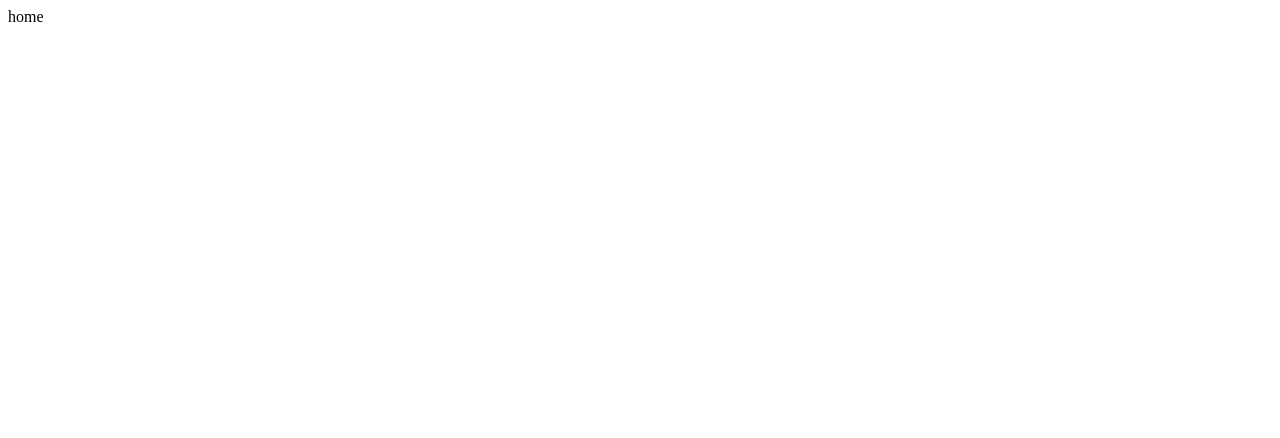
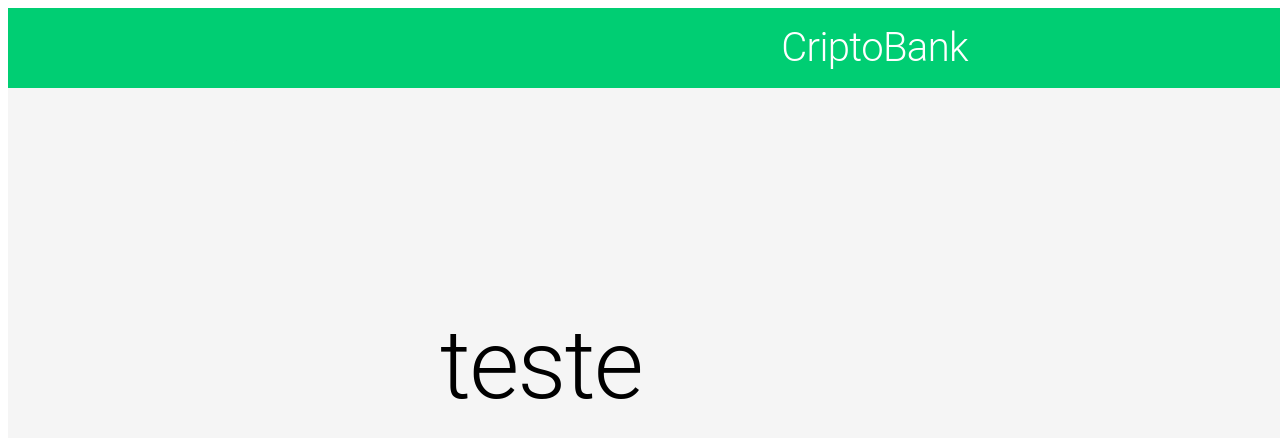
Before and after one commit to mariateguedes/carteira-bitcoins, a React (Create React App) app in the folder app-bitcoins/: page / in a window 1280 px wide. Shown: the top 438 px of the page. Built offline with nearby package versions, Linux system fonts and the light colour scheme.

Commit message:
adicionando ContainerPage component

```diff
--- a/app-bitcoins/package.json
+++ b/app-bitcoins/package.json
@@ -3,8 +3,8 @@
   "version": "0.1.0",
   "private": true,
   "dependencies": {
-    "@mui/material": "^5.4.2",
-    "@mui/styled-engine-sc": "^5.4.2",
+    "@material-ui/core": "^4.11.3",
+    "@material-ui/icons": "^4.11.2",
     "@testing-library/jest-dom": "^5.16.2",
     "@testing-library/react": "^12.1.3",
     "@testing-library/user-event": "^13.5.0",
@@ -40,6 +40,7 @@
   },
   "devDependencies": {
     "@types/react-router-dom": "^5.3.3",
+    "@types/styled-components": "^5.1.23",
     "@typescript-eslint/eslint-plugin": "^5.12.0",
     "@typescript-eslint/parser": "^5.12.0",
     "eslint": "^8.9.0",
--- /dev/null
+++ b/app-bitcoins/src/components/containerPage/ContainerPage.tsx
@@ -0,0 +1,27 @@
+import { Grid, Typography } from "@material-ui/core";
+import React from "react";
+import { Container, Home, Data, HeaderContainer } from "./styles";
+
+const ContainerPage: React.FunctionComponent = ({ children }) => {
+  return (
+    <Container>
+        <HeaderContainer>
+            <Typography
+              style={{
+                fontSize: "40px",
+                color: 'white',
+                font: "Roboto",
+              }}
+              variant="h1"
+            >
+              CriptoBank
+            </Typography>
+        </HeaderContainer>
+      <Home>
+        <Data>{children}</Data>
+      </Home>
+    </Container>
+  );
+};
+
+export default ContainerPage;
--- /dev/null
+++ b/app-bitcoins/src/components/containerPage/styles.ts
@@ -0,0 +1,46 @@
+import styled from 'styled-components';
+
+export const Container = styled.div`
+    position: absolute;
+    background: whitesmoke;
+    display: table;
+    width: 100%;
+    height: 100%;
+    min-height: 900px;
+    margin-left: auto;
+    margin-right: auto;
+    max-width: 3000px;
+    max-height: 3000px;
+`;
+
+export const HeaderContainer = styled.div`
+    background: #00CE73;
+    display: flex;
+    align-items: center;
+    padding-right: 25%;
+    height: 5rem;
+    justify-content: flex-end;
+`;
+
+export const Home = styled.div`
+    border-radius: 10px;
+    background: whitesmoke;
+    width: 65%;
+    height: auto;
+    padding-top: 30px;
+    padding-bottom: 15px;
+    margin-bottom: 20px;
+    margin-top: 50px;
+    margin-left: auto;
+    margin-right: auto;
+`;
+
+export const Data = styled.div`
+    width: 50%;
+    height: 50%;
+    margin-top: 17%;
+    padding-bottom: 35px;
+    margin-bottom: 30%;
+    margin-left: auto;
+    margin-right: auto;
+`;
--- a/app-bitcoins/src/features/home/Home.tsx
+++ b/app-bitcoins/src/features/home/Home.tsx
@@ -1,10 +1,11 @@
-import React from 'react';
+import React from "react";
+import { Box, ThemeProvider, Typography } from "@material-ui/core";
+import ContainerPage from "../../components/containerPage/ContainerPage";
 
 const Home: React.FunctionComponent = () => {
-
-    return (
-        <div>home</div>
-    )
-}
+  return (
+    <ContainerPage><Typography variant="h1" >teste</Typography></ContainerPage>
+  );
+};
 
 export default Home;
```
Also changed, not shown: app-bitcoins/.eslintrc.json, 2 other files (tests, documents, lock files or other folders).
